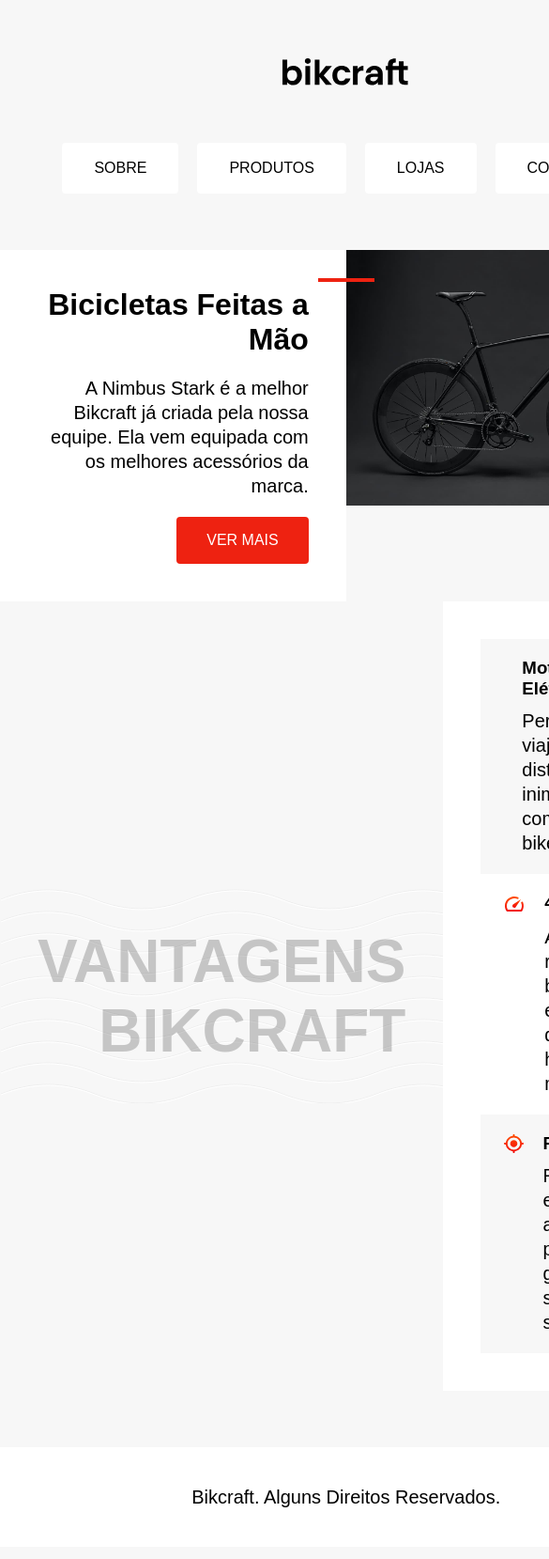
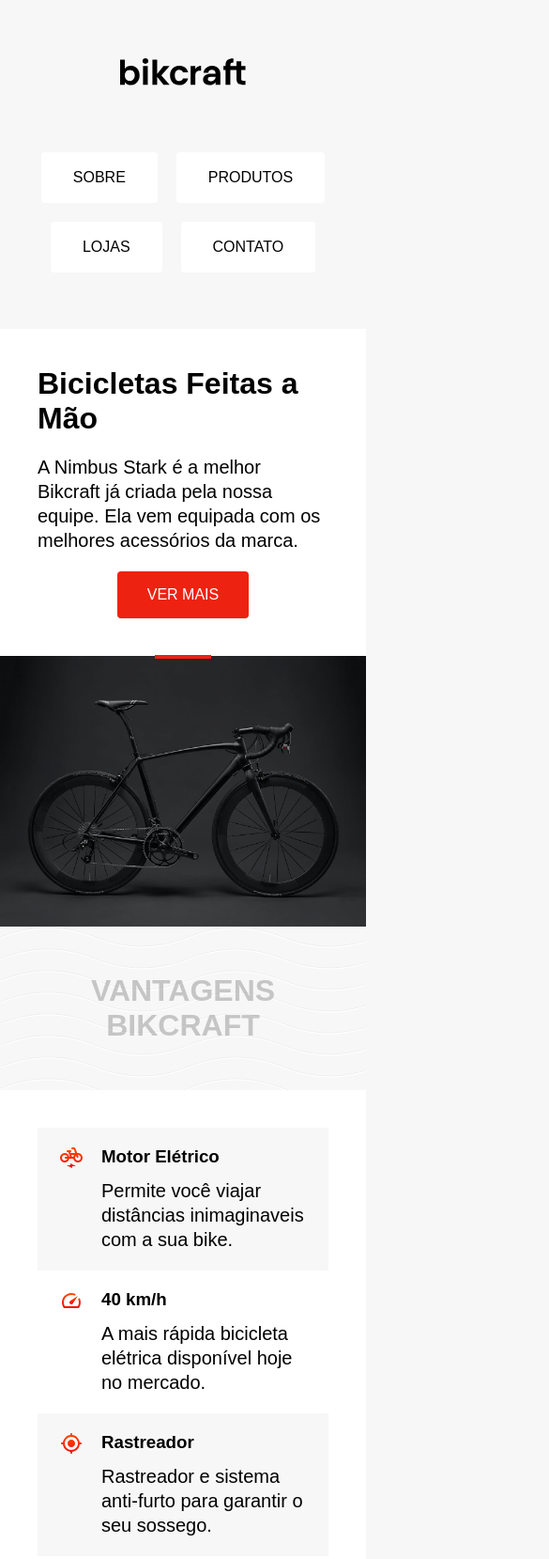
Before and after one commit to gemaduraa/projetoooo, a plain HTML site: page index.html in a window 390 px wide. Shown: the top 1659 px of the page at 94% size, 585 px wide, since content can reach past the window. Drawn offline with Linux system fonts and the light colour scheme.

Commit message:
projeto inicial

```diff
--- a/index.html
+++ b/index.html
@@ -2,8 +2,9 @@
 <html>
 
 <head>
-            <meta>
+
   <meta charset="UTF-8">
+  <meta name="viewport" content="width=device-width, initial scale=1.0">
   <title>Bikcraft</title>
   <link rel="stylesheet" href="./style.css">
 </head>
@@ -11,7 +12,7 @@
 <body>
 
   <header class="header">
-    <img src="./img/bikcraft.svg" alt="Bikcraft">
+    <img class="bikcraft" src="./img/bikcraft.svg" alt="Bikcraft">
 
     <nav aria-label="primária">
       <ul class="menu">
--- a/style.css
+++ b/style.css
@@ -147,3 +147,63 @@ p {
   padding: 40px;
   box-sizing: border-box;
 }
+
+@media (max-width: 600px) {
+  .bikcraft {
+    max-width: 100%;
+    display: block;
+    margin-bottom: 50px;
+   margin-left: 128px;
+  }
+
+
+  .header {
+    display: grid;
+  gap: 20px;
+  justify-items:left;
+  }
+  .conteudo {
+
+      display: grid;
+      grid-template-columns: 1fr;
+      justify-items: center;
+
+  }
+  .introducao {
+    text-align: left;
+    justify-items: center;
+  }
+
+  .subtitulo {
+    font-size: 2rem;
+  text-transform: uppercase;
+  color: rgba(0, 0, 0, 0.2);
+  text-align: right;
+  padding:50px;
+  align-self: center;
+  text-align: center;
+  background-image: url('./img/onda.svg');
+  }
+
+  .menu a {
+    display: block;
+    background: #ffffff;
+    padding: 1rem 2rem;
+    border-radius: 4px;
+    color: #000000;
+    text-transform: uppercase;
+    border: 2px solid #fff;
+  }
+  .introducao::before {
+    content: '';
+    width: 60px;
+    height: 4px;
+    background: #e21;
+    position: absolute;
+    top: 347px;
+    right: 165px;
+
+  }
+
+
+}
```
